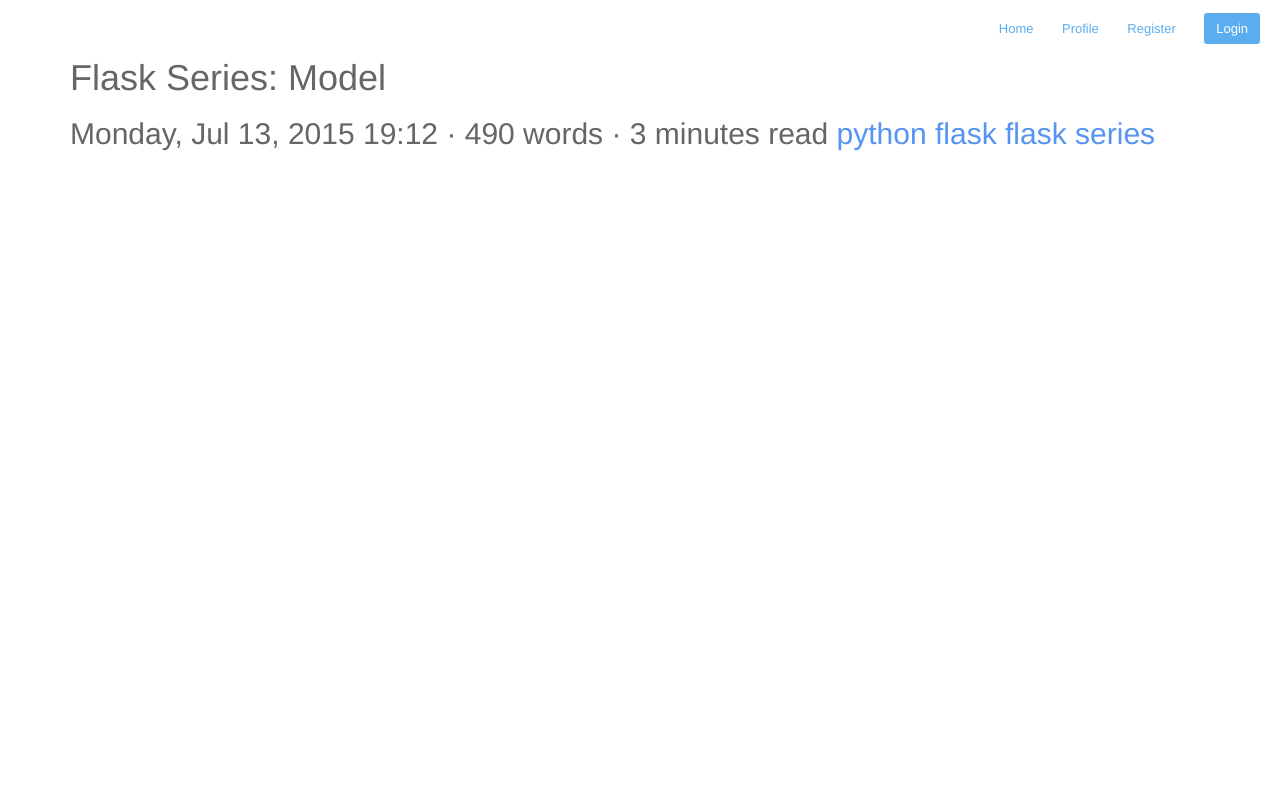
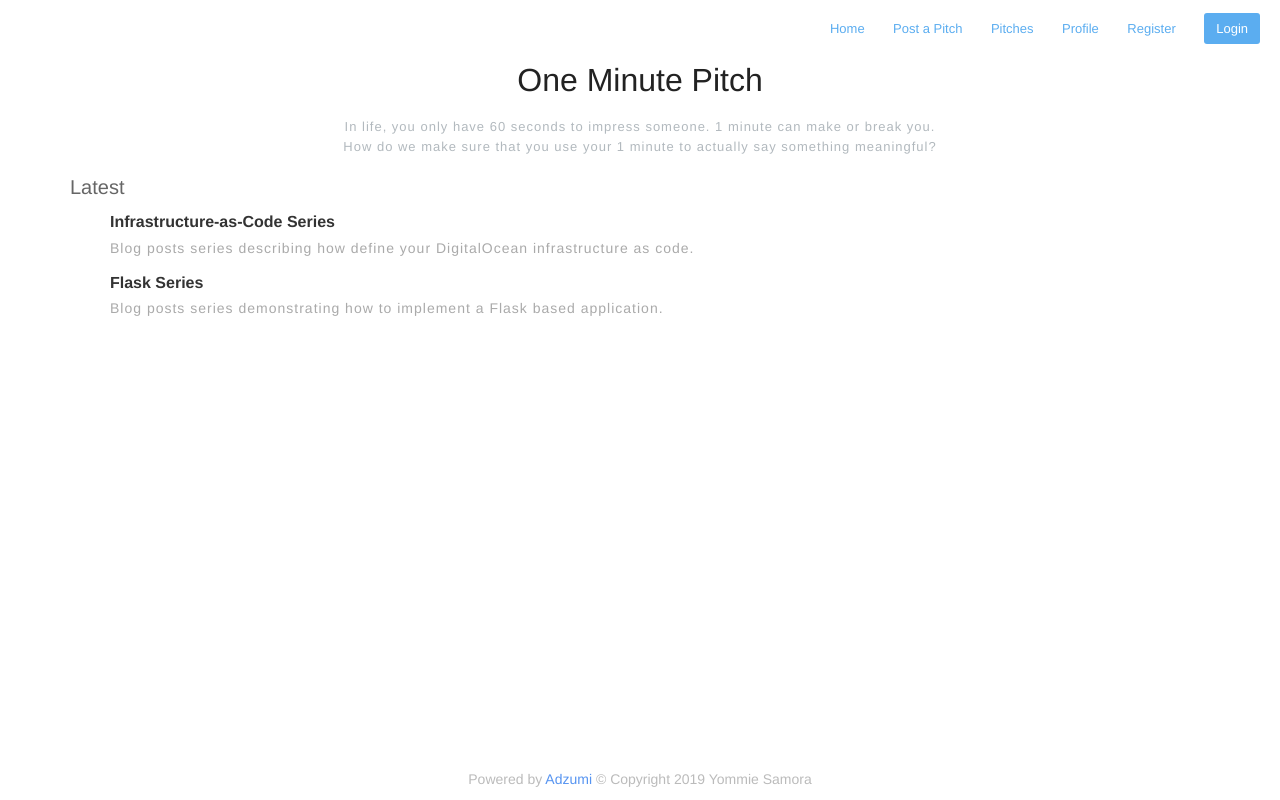
Before and after one commit to YomZsamora/One-Minute-Pitch, a Python web app: template app/templates/index.html in a window 1280 px wide. Run offline with Jinja, Linux system fonts and the light colour scheme; the template is opened without the code that fills it, so the values that code supplies are empty; some libraries are stand-ins or nearby versions.

Commit message:
Adding Containers, rows and columns respectively. Design for header section.

```diff
--- a/app/static/css/styles.css
+++ b/app/static/css/styles.css
@@ -43,3 +43,71 @@ nav.main-nav a.cta {
     color: #fff;
     margin-left: 12px;
 }
+
+.post header {
+    text-align: center;
+}
+
+.post h1 {
+    margin-bottom: 20px;
+    color: #222;
+    font: 300 32px/1.4em "Helvetica Neue",sans-serif;
+}
+
+.post h2.headline {
+    font: 400 13px/1.5em "Helvetica Neue",Helvetica,Arial,sans-serif;
+    margin: -5px 0 0;
+    color: #b2b9be;
+    font-size: 13px;
+    letter-spacing: 1px;
+    display: inline-block;
+}
+
+p.small {
+    color: #bbb;
+    font-size: 14px;
+    line-height: 1.5;
+    display: block;
+    margin-top: 20px;
+    text-align: center;
+}
+
+p a {
+    color: #5694f1;
+}
+
+footer#footer {
+	bottom: 0;
+    position: absolute;
+    margin-left: auto;
+    margin-right: auto;
+    width: 100%;
+}
+
+.archive {
+    margin: 0 0 50px;
+    font-size: 16px;
+}
+
+h3 {
+    font-size: 20px;
+    font-weight: 400;
+}
+
+#post-list li {
+    list-style-type: none;
+    margin-bottom: 10px;
+}
+
+#post-list a {
+    color: #333;
+    display: block;
+    font: 700 16px/1.7 "Helvetica Neue",helvetica,Arial,sans-serif;
+}
+
+#post-list h2 {
+    font: 400 14px/1.5em "Helvetica Neue",Helvetica,Arial,sans-serif;
+    color: #aaa;
+    max-width: 600px;
+    margin-top: 2px;
+}
--- a/app/templates/base.html
+++ b/app/templates/base.html
@@ -1,4 +1,11 @@
 {% extends 'bootstrap/base.html'%}
+
+<!-- Styles block -->
+
+{% block styles%}
+    {{ super() }}
+    <link rel="stylesheet" href="{{url_for('static',filename='css/styles.css')}}">
+{% endblock %}
 
 <!-- Navbar block  -->
 {% block navbar %}
--- a/app/templates/index.html
+++ b/app/templates/index.html
@@ -1,49 +1,55 @@
 {% extends 'base.html'%}
 {% import 'macros.html' as macro%}
 
-
-<!-- Styles block -->
-
-{% block styles%}
-    {{ super() }}
-    <link rel="stylesheet" href="{{url_for('static',filename='css/styles.css')}}">
-{% endblock %}
-<!-- Content block -->
 
 
 <!-- Content block -->
 {% block content %}
 
 <div class="container">
+	<div class="post">
 	    <header>
 	        <h1>
-            Flask Series: Model
+	            One Minute Pitch
 	        </h1>
 	        <h2 class="headline">
-            Monday, Jul 13, 2015 19:12
-            · 490 words
-            · 3 minutes
-            read
-            <span class="tags">
-
-
-
-                <a href="https://damyanon.net/tags/python/">python</a>
-
-                <a href="https://damyanon.net/tags/flask/">flask</a>
-
-                <a href="https://damyanon.net/tags/flask-series/">flask series</a>
-
-
-
-            </span>
+	            In life, you only have 60 seconds to impress someone. 1 minute can make or break you. <br>How do we make sure that you use your 1 minute to actually say something meaningful?
 	        </h2>
 	    </header>
-
+	    <div id="wrapper" class="home">
+		    <div class="archive">
+	            <h3>Latest</h3>
+	            <ul id="post-list">
+	                <li>
+	                    <a href="../tags/iac-series/">
+	                        Infrastructure-as-Code Series
+	                    </a>
+	                    <h2 class="headline" style="max-width: 600px">
+	                        Blog posts series describing how define your DigitalOcean infrastructure as code.
+	                    </h2>
+	                </li>
+	                <li>
+	                    <a href="../tags/flask-series/">
+	                        Flask Series
+	                    </a>
+	                    <h2 class="headline" style="max-width: 600px">
+	                        Blog posts series demonstrating how to implement a Flask based application.
+	                    </h2>
+	                </li>
+	            </ul>
+	        </div>
+    	</div>
+	</div>
 </div>
 
 
 
-
+<footer id="footer">
+    <p class="small">
+         Powered by
+        <a href="http://adzumi.co.ke/" target="_blank">Adzumi</a> © Copyright 2019
+        <i class="fa fa-heart" aria-hidden="true"></i> Yommie Samora
+    </p>
+</footer>
 
 {% endblock%}
--- a/app/templates/navbar.html
+++ b/app/templates/navbar.html
@@ -1,6 +1,8 @@
 <nav class="main-nav">
 
 	<a href=""> Home</a>
+	<a href=""> Post a Pitch</a>
+	<a href=""> Pitches</a>
 	<a href=""> Profile</a>
 	<a href=""> Register</a>
 	<a class="cta" href="">Login</a>
```
Lines whose indentation alone changed are shown as unchanged.
